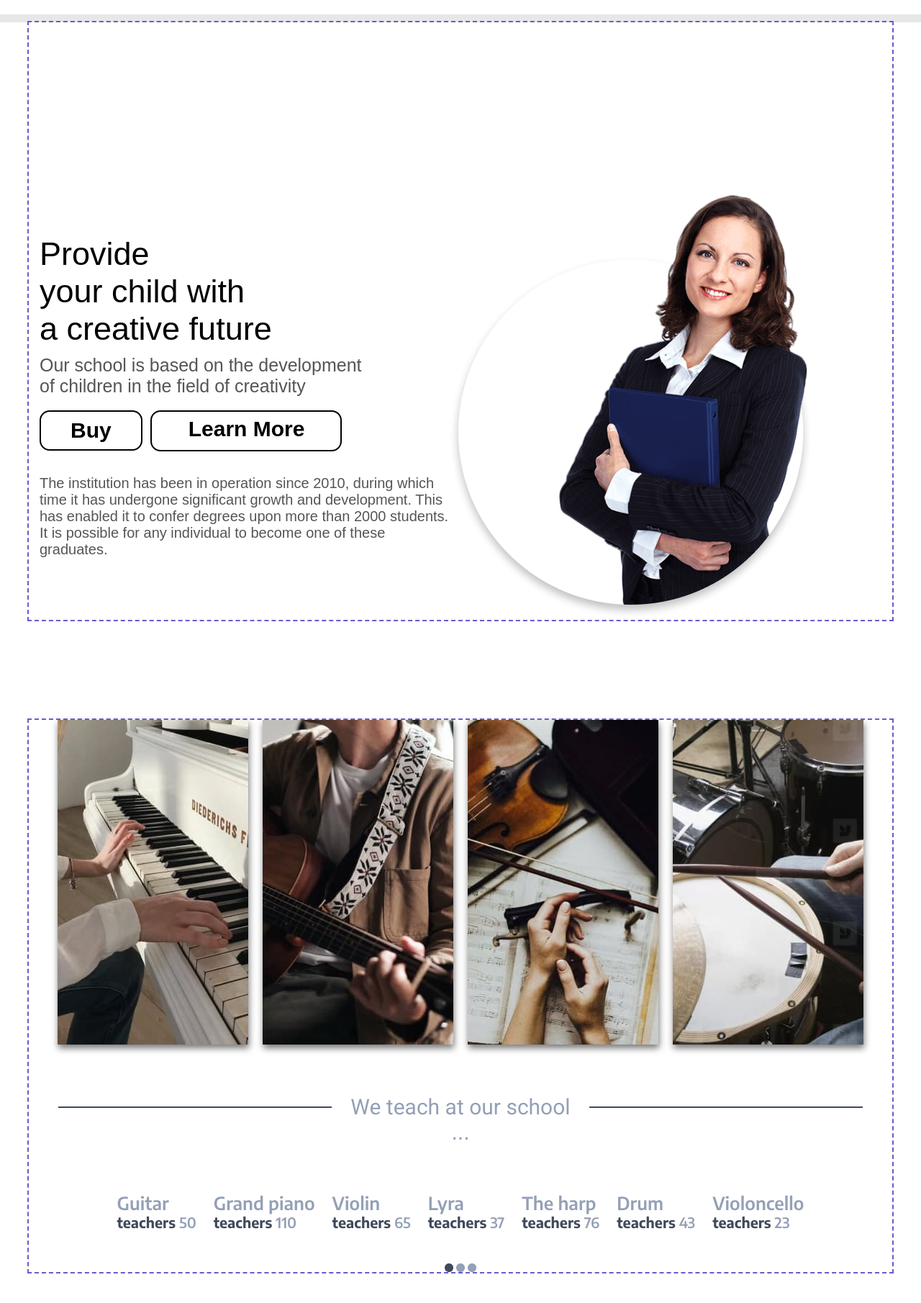
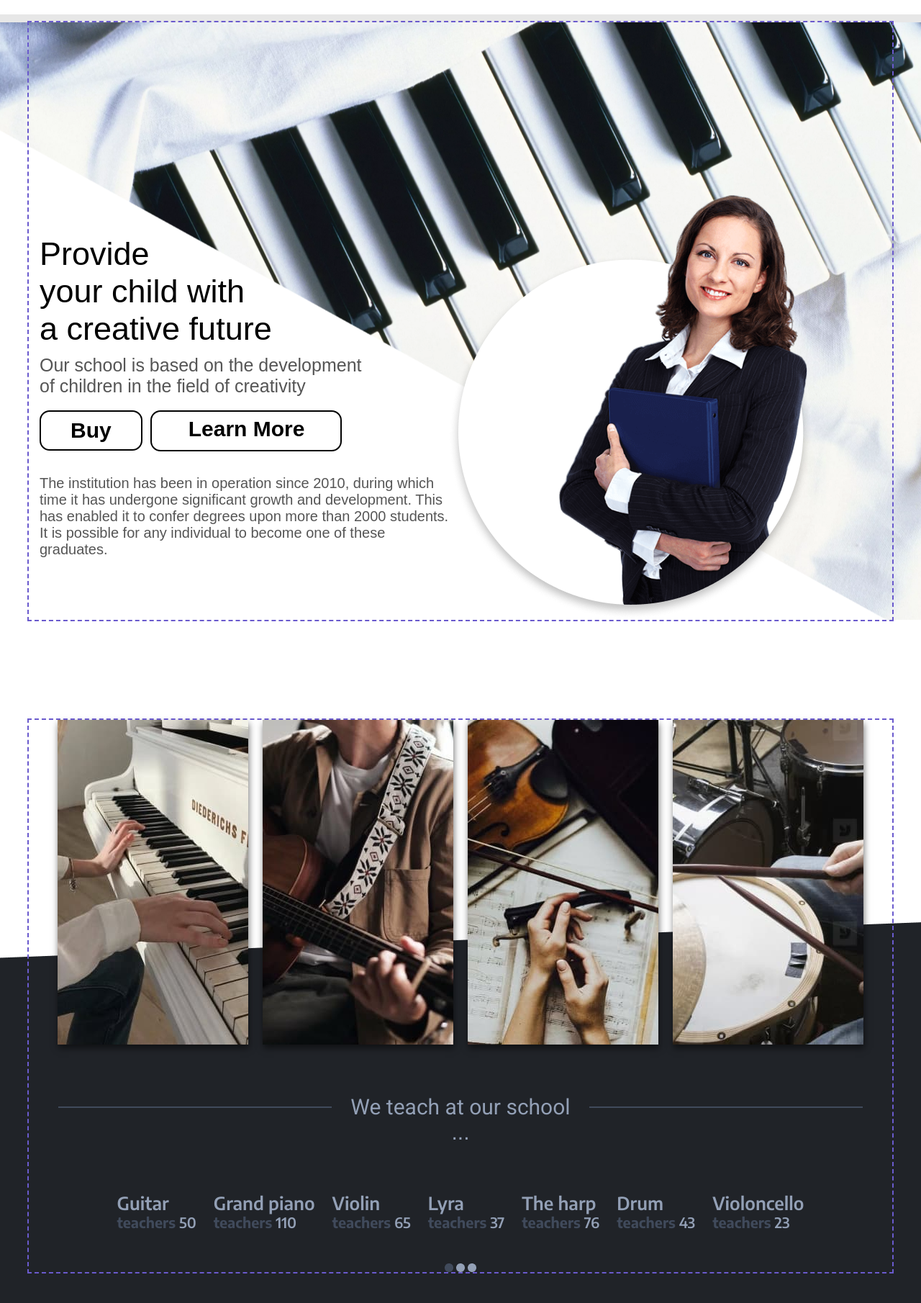
Before and after one commit to Blazequiz/HarmonyClub, a plain HTML site: page index.html in a window 1280 px wide. Shown: the part 81-1891 px from the top of the page at 72% size. Drawn offline with nearby package versions, Linux system fonts and the light colour scheme; the site is published under a folder, as on GitHub Pages, so addresses that start at the root find nothing; a web font is replaced by a local one.

Commit message:
try fix img

```diff
--- a/css/hero.css
+++ b/css/hero.css
@@ -52,7 +52,7 @@
     padding-top: 296px;
 }
 .hero-section {
-    background-image: url("/images/hero-bg.png");
+    background-image: url("../images/hero-bg.png");
     background-position: right;
     margin-right: auto;
     margin-left: auto;
--- a/css/what_we_teach.css
+++ b/css/what_we_teach.css
@@ -61,7 +61,7 @@
     margin-top: 46px;
 }
 .section-what_we_teach {
-    background-image: url("/images/what-we-teach-bg.png");
+    background-image: url("../images/what-we-teach-bg.png");
     background-repeat: no-repeat;
     margin-right: auto;
     margin-left: auto;
```
